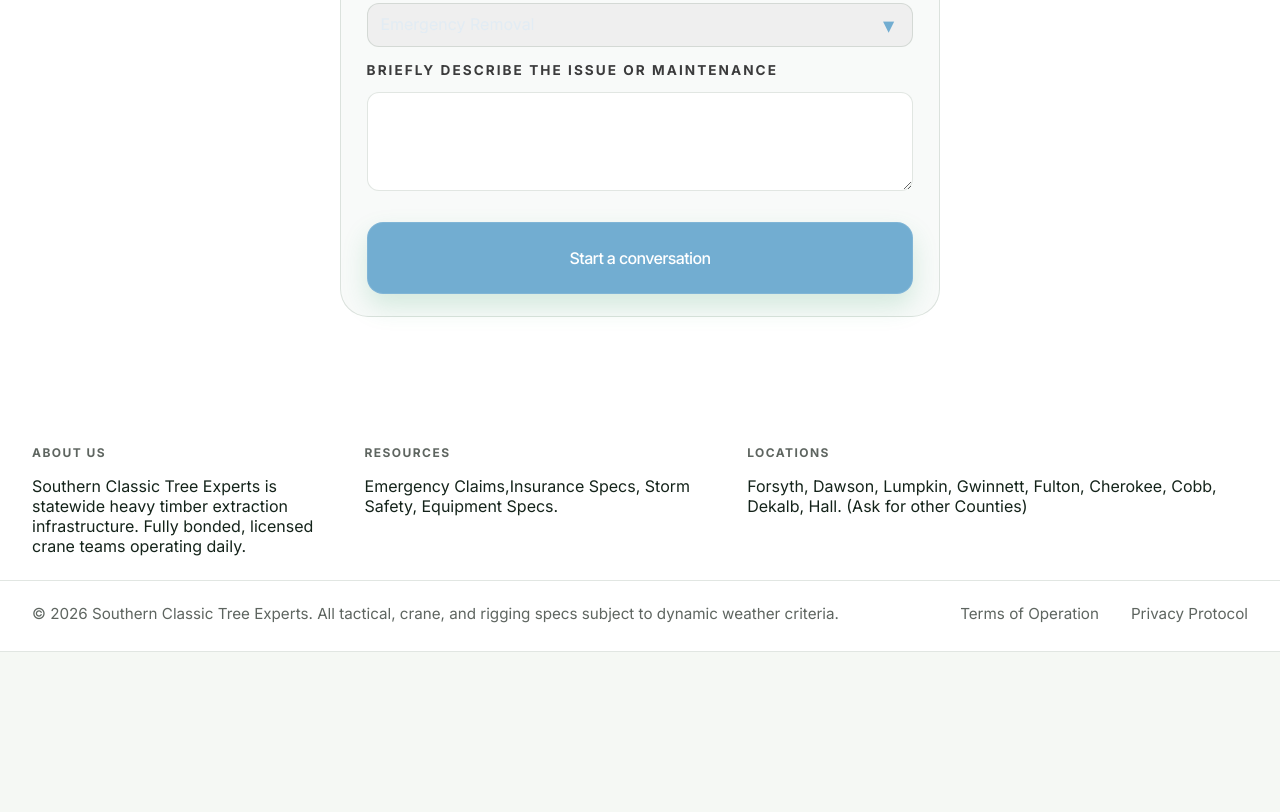
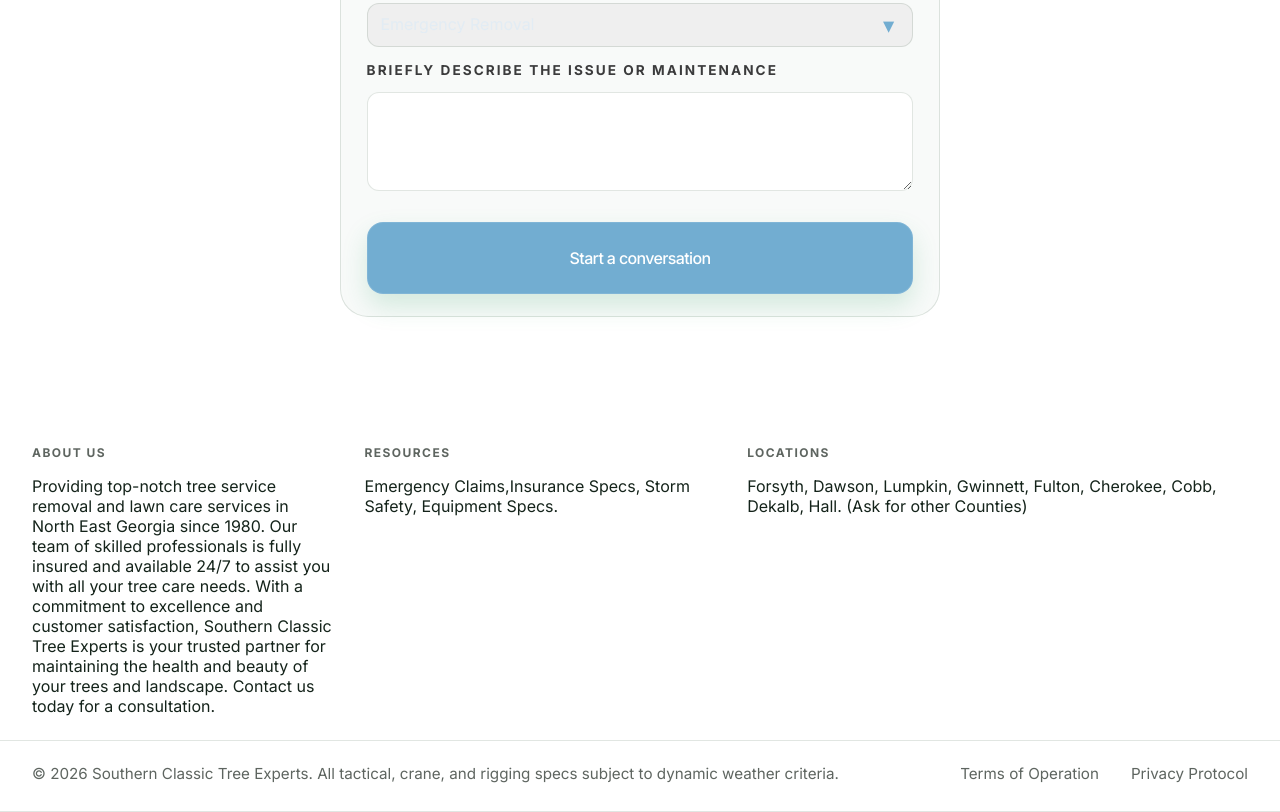
Before and after one commit to snalliancellc-ops/SCTS, a website: page dispatch.html in a window 1280 px wide. Shown: the part 1462-2274 px from the top of the page. Before the commit the page ends 2114 px from the top, so only its background shows below. Drawn offline with Linux system fonts and the light colour scheme.

Commit message:
Add files via upload

```diff
--- a/dispatch.html
+++ b/dispatch.html
@@ -162,8 +162,8 @@
           <div class="about-wrap">
             <div class="info-column">
               <h3>About Us</h3>
-              Southern Classic Tree Experts is statewide heavy timber extraction infrastructure. Fully bonded, licensed crane teams
-              operating daily.
+
+Providing top-notch tree service removal and lawn care services in North East Georgia since 1980. Our team of skilled professionals is fully insured and available 24/7 to assist you with all your tree care needs. With a commitment to excellence and customer satisfaction, Southern Classic Tree Experts is your trusted partner for maintaining the health and beauty of your trees and landscape. Contact us today for a consultation.
             </div>
               <div class="info-column">
                 <h3>Resources</h3>
```
Also changed, not shown: emergency-removal.html (+2 -2 lines), hazardous-assessment.html (+2 -2 lines), index.html (+2 -2 lines), storm-cleanup.html (+2 -2 lines), stump-grinding.html (+2 -2 lines).
